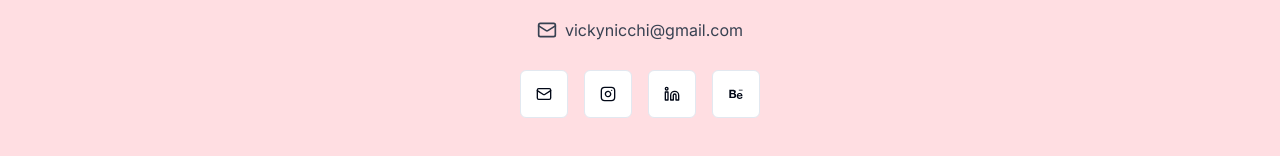
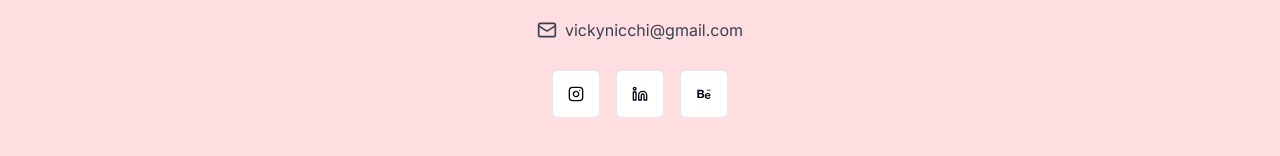
Before and after one commit to victorianicchi/architecture-showcase-garden, a React (Vite) app: page / in a window 1280 px wide. Shown: the part 3546-3702 px from the top of the page. Built offline with nearby package versions, Linux system fonts and the light colour scheme.

Commit message:
Remove non-functional email icon
Removes the email icon from the contact form as it is not working.

```diff
--- a/src/components/ContactForm.tsx
+++ b/src/components/ContactForm.tsx
@@ -1,3 +1,4 @@
+
 import { Button } from "./ui/button";
 import { useToast } from "@/hooks/use-toast";
 import { Instagram, Linkedin, Mail } from "lucide-react";
@@ -23,14 +24,6 @@ export const ContactForm = ({ language }: ContactFormProps) => {
       </div>
 
       <div className="flex gap-4 justify-center mt-6">
-        <a
-          href="mailto:vickynicchi@gmail.com"
-          className="hover:scale-110 transition-transform"
-        >
-          <Button variant="outline" size="icon" className="h-12 w-12">
-            <Mail className="h-6 w-6" />
-          </Button>
-        </a>
         <a
           href="https://instagram.com/__vickynicchi"
           target="_blank"
```
